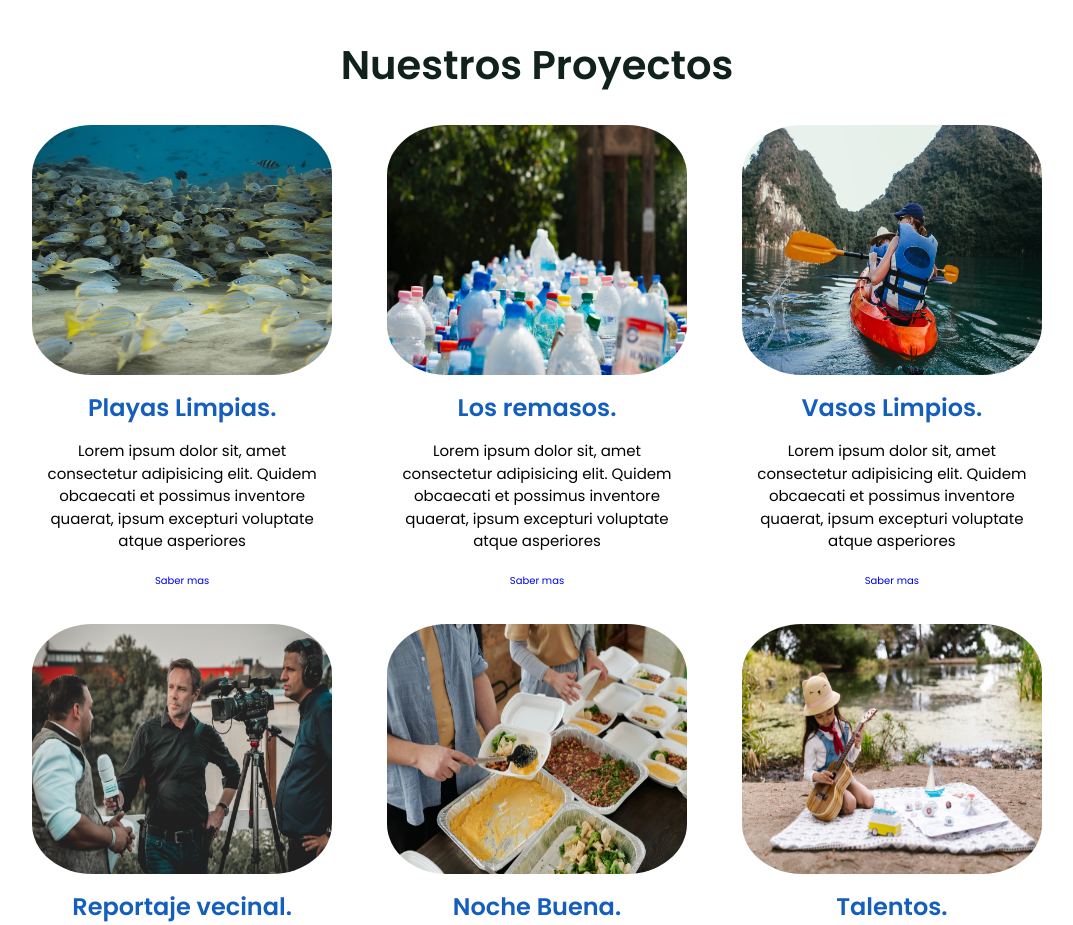
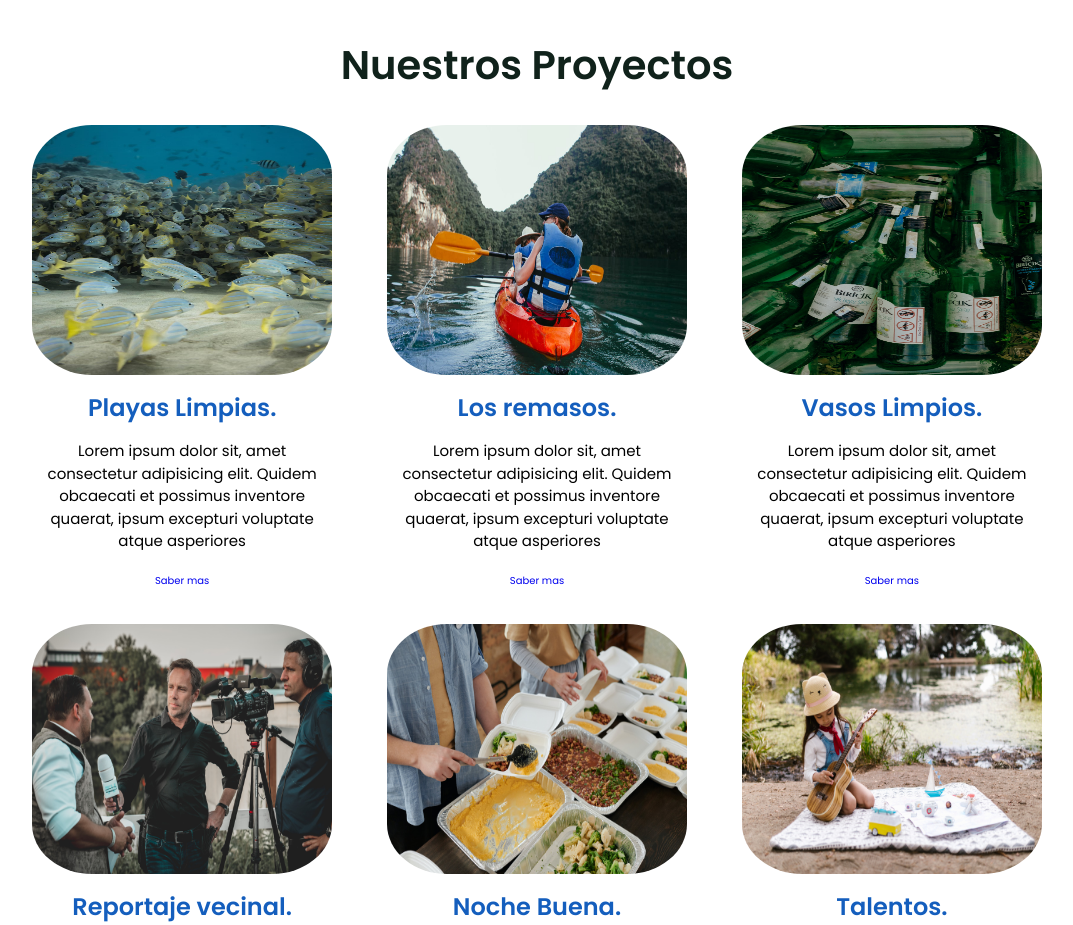
Before and after one commit to YamilDaza/newSite, a plain HTML site: page index.html in a window 1280 px wide. Shown: the part 1320-2245 px from the top of the page, without its empty margins (103-1176 px from the left). Drawn offline with nearby package versions, Linux system fonts and the light colour scheme.

Commit message:
modificaciones

```diff
--- a/index.html
+++ b/index.html
@@ -150,14 +150,14 @@
                 </div>
 
                 <div class="box">
-                    <img src="./img/proyectos2.jpg" alt="proyectos">
+                    <img src="./img/proyectos3.jpeg" alt="proyectos">
                     <h3>Los remasos.</h3>
                     <p>Lorem ipsum dolor sit, amet consectetur adipisicing elit. Quidem obcaecati et possimus inventore quaerat, ipsum excepturi voluptate atque asperiores</p>
                     <a href="#">Saber mas</a>
                 </div>
 
                 <div class="box">
-                    <img src="./img/proyectos3.jpeg" alt="proyectos">
+                    <img src="./img/proyecto-vasoslimpios.jpg" alt="proyectos">
                     <h3>Vasos Limpios.</h3>
                     <p>Lorem ipsum dolor sit, amet consectetur adipisicing elit. Quidem obcaecati et possimus inventore quaerat, ipsum excepturi voluptate atque asperiores</p>
                     <a href="#">Saber mas</a>
```
Also changed, not shown: img/proyecto-vasoslimpios.jpg (added).
